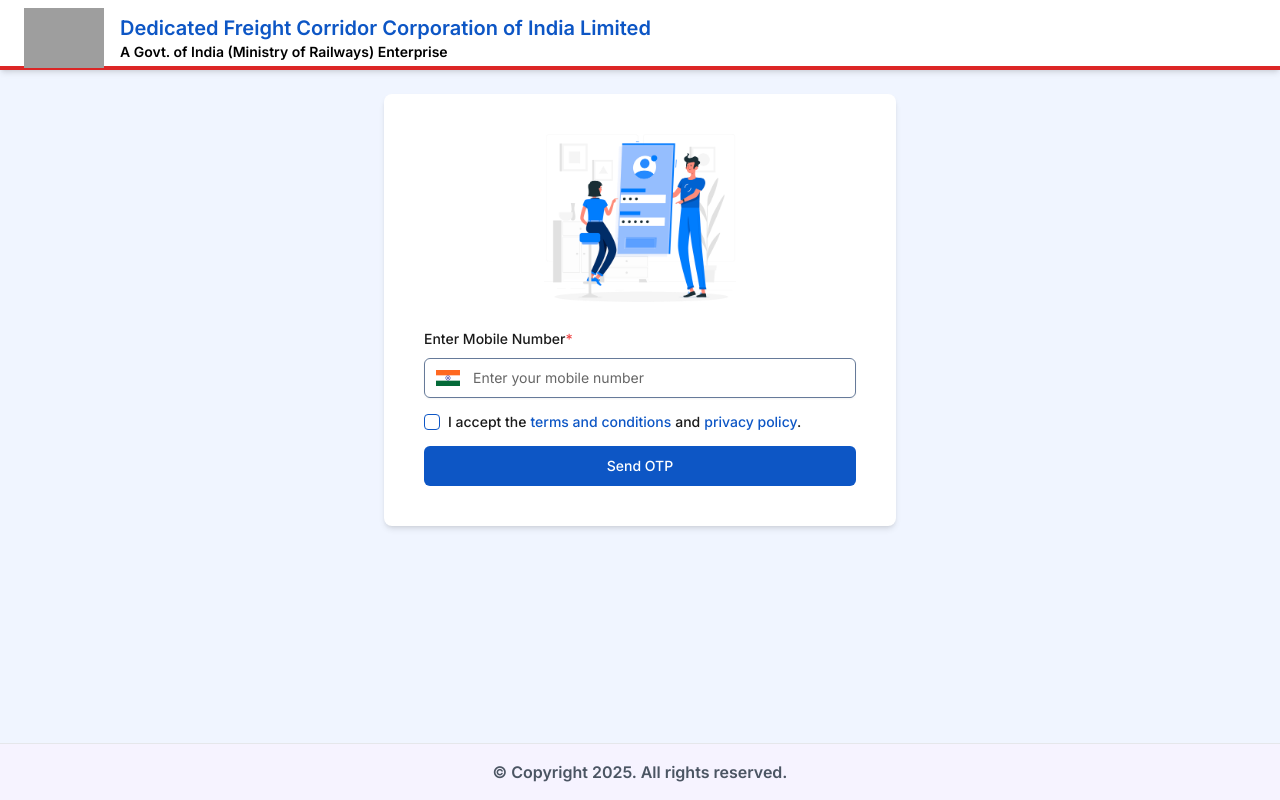
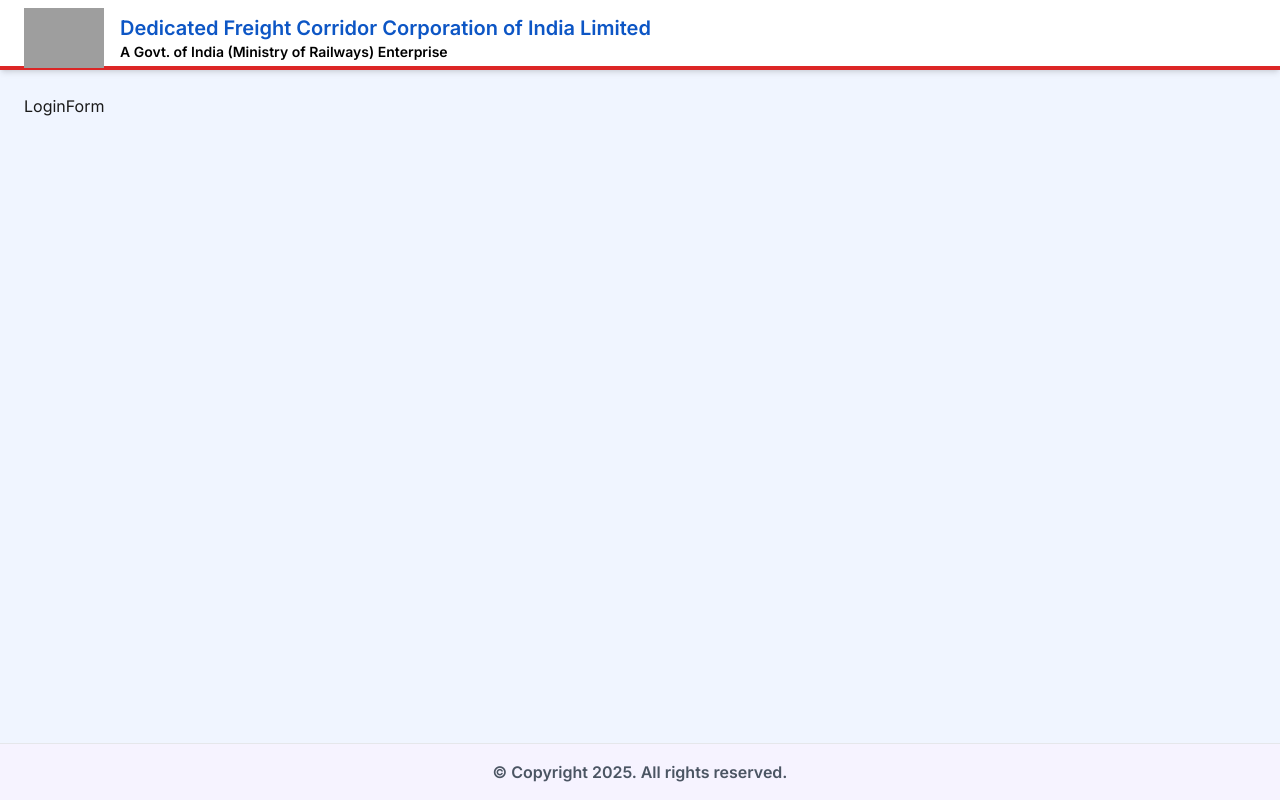
Before and after one commit to CETPA-Infotech-Private-Limited/VMS_DFCCIL, a React (Vite) app: page / in a window 1280 px wide. Both pictures are taken after a click on the button "Get Started". Built offline with nearby package versions, Linux system fonts and the light colour scheme; grey boxes are pictures that could not be loaded.

Commit message:
jfdjdhsk

```diff
--- a/src/components/visitor/login-from.tsx
+++ b/src/components/visitor/login-from.tsx
@@ -1,226 +1,7 @@
-import React, { useEffect, useState, useTransition, useCallback } from 'react';
-import { useForm } from 'react-hook-form';
-import { zodResolver } from '@hookform/resolvers/zod';
-import { z } from 'zod';
-import { Form, FormField, FormItem, FormControl, FormMessage } from '@/components/ui/form';
-import { Input } from '@/components/ui/input';
-import { Button } from '@/components/ui/button';
-import { Checkbox } from '@/components/ui/checkbox';
-import { IndiaFlag, LoginIllustration } from '@/assets/image/images';
-import { Label } from '../ui/label';
-import { useDispatch, useSelector } from 'react-redux';
-import { updateContactNumber } from '@/features/visitor/personalDetailsSlice';
-import { RootState } from '@/app/store';
-import { Edit } from 'lucide-react';
-import OtpForm from './OtpForm';
-import { useNavigate } from 'react-router';
-import axiosInstance from '@/services/axiosInstance';
-import toast from 'react-hot-toast';
+import React from 'react';
 
-const loginFormSchema = z.object({
-  mobile: z
-    .string()
-    .min(10, 'Mobile number must be at least 10 digits')
-    .max(10, 'Mobile number must not exceed 10 digits')
-    .regex(/^\d+$/, 'Mobile number must contain only digits'),
-  terms: z.boolean().refine((val) => val, 'You must accept the terms and conditions'),
-});
-
-type LoginFormValues = z.infer<typeof loginFormSchema>;
-
-const LoginForm: React.FC = () => {
-  const [state, setState] = useState({ isOtpSent: false, timeLeft: 120 });
-  const [isPending, startTransition] = useTransition();
-  const dispatch = useDispatch();
-  const personalDetails = useSelector((state: RootState) => state.personalDetails);
-  const navigate = useNavigate();
-
-  const form = useForm<LoginFormValues>({
-    resolver: zodResolver(loginFormSchema),
-    defaultValues: { mobile: '', terms: false },
-  });
-
-  const resetTimer = () => setState((prev) => ({ ...prev, timeLeft: 120 }));
-
-  const handleMobileChange = useCallback((e: React.ChangeEvent<HTMLInputElement>, field: any) => {
-    const numericValue = e.target.value.replace(/\D/g, '').slice(0, 10);
-    field.onChange(numericValue);
-  }, []);
-
-  const onSubmit = (data: LoginFormValues) => {
-    startTransition(() => {
-      const generateOTP = async () => {
-        const response = await axiosInstance.post('/OTP/generate', JSON.stringify(data.mobile));
-        dispatch(updateContactNumber({ contactNumber: data.mobile, otp: '' }));
-        setState({ isOtpSent: true, timeLeft: 120 });
-      };
-
-      toast.promise(generateOTP(), {
-        loading: 'Sending OTP...',
-        success: 'OTP sent successfully!',
-        error: 'Error generating OTP. Please try again.',
-      });
-    });
-  };
-
-  const handleVerify = (otp: string) => {
-    startTransition(() => {
-      const verifyOTP = async () => {
-        try {
-          const response = await axiosInstance.post('/OTP/verify', {
-            mobileNumber: personalDetails.contactNumber,
-            otp,
-          });
-
-          if (response.data.statusCode === 400) {
-            toast.error(response.data.errorDetail);
-            return;
-          }
-
-          // Success flow
-          dispatch(updateContactNumber({ mobileNumber: personalDetails.contactNumber, otp }));
-          toast.success(response.data.message);
-          navigate('/visitor-form');
-        } catch (error) {
-          console.error('Error verifying OTP:', error);
-          toast.error('An error occurred while verifying OTP. Please try again.');
-        }
-      };
-      verifyOTP();
-    });
-  };
-
-  const handleResend = () => {
-    startTransition(() => {
-      const resendOTP = async () => {
-        const response = await axiosInstance.post('/OTP/generate', JSON.stringify(personalDetails.contactNumber));
-        resetTimer();
-      };
-
-      toast.promise(resendOTP(), {
-        loading: 'Resending OTP...',
-        success: 'OTP resent successfully!',
-        error: 'Failed to resend OTP. Please try again.',
-      });
-    });
-  };
-
-  useEffect(() => {
-    if (state.isOtpSent) {
-      const timer = setInterval(() => {
-        setState((prev) => ({ ...prev, timeLeft: Math.max(prev.timeLeft - 1, 0) }));
-      }, 1000);
-
-      return () => clearInterval(timer);
-    }
-  }, [state.isOtpSent]);
-
-  return (
-    <div className="flex items-center justify-center">
-      <div className="bg-white p-4 sm:p-10 rounded-lg shadow-md w-full max-w-lg text-center pb-20">
-        <div className="mb-6">
-          <img src={LoginIllustration} alt="Login Illustration" className="mx-auto w-48" />
-        </div>
-        <Form {...form}>
-          <form onSubmit={form.handleSubmit(onSubmit)} className="space-y-4 text-left">
-            <FormField
-              name="mobile"
-              control={form.control}
-              render={({ field }) => (
-                <FormItem>
-                  <Label>
-                    Enter Mobile Number<span className="text-red-500">*</span>
-                  </Label>
-                  <div className="flex items-center space-x-2">
-                    <FormControl>
-                      <Input
-                        type="number"
-                        prefix={<img src={IndiaFlag} alt="India Flag" className="w-6 h-4" />}
-                        placeholder="Enter your mobile number"
-                        {...field}
-                        disabled={state.isOtpSent}
-                        onChange={(e) => handleMobileChange(e, field)}
-                      />
-                    </FormControl>
-                    {state.isOtpSent && (
-                      <Button
-                        size="icon"
-                        className="px-2 py-1"
-                        variant="ghost"
-                        onClick={() => setState({ ...state, isOtpSent: false })}
-                      >
-                        <Edit className="h-4 w-4" />
-                      </Button>
-                    )}
-                  </div>
-                  <FormMessage />
-                </FormItem>
-              )}
-            />
-            {!state.isOtpSent && (
-              <FormField
-                name="terms"
-                control={form.control}
-                render={({ field }) => (
-                  <FormItem>
-                    <div className="flex items-center space-x-2">
-                      <Checkbox
-                        id="terms"
-                        checked={field.value}
-                        onCheckedChange={(checked) => field.onChange(!!checked)}
-                      />
-                      <Label htmlFor="terms">
-                        I accept the
-                        <a
-                          href="https://dfccil.com/Home/DynemicPages?MenuId=155"
-                          target="_blank"
-                          className="text-primary hover:underline mx-1"
-                        >
-                          terms and conditions
-                        </a>
-                        and
-                        <a
-                          href="https://dfccil.com/Home/DynemicPages?MenuId=154"
-                          target="_blank"
-                          className="text-primary hover:underline ml-1"
-                        >
-                          privacy policy
-                        </a>
-                        .
-                      </Label>
-                    </div>
-                    <FormMessage />
-                  </FormItem>
-                )}
-              />
-            )}
-            {!state.isOtpSent && (
-              <Button type="submit" className="w-full mt-10" disabled={isPending}>
-                {isPending ? 'Sending OTP...' : 'Send OTP'}
-              </Button>
-            )}
-          </form>
-        </Form>
-        {state.isOtpSent && (
-          <div>
-            <div className="flex justify-between items-center mt-4">
-              <p className="text-sm text-gray-600">
-                You can resend OTP in{' '}
-                <strong>
-                  {state.timeLeft} {state.timeLeft === 1 ? 'second' : 'seconds'}
-                </strong>
-                .
-              </p>
-              <Button variant="link" disabled={state.timeLeft > 0} onClick={handleResend} size="sm">
-                Resend OTP
-              </Button>
-            </div>
-            <OtpForm onFormSubmit={handleVerify} />
-          </div>
-        )}
-      </div>
-    </div>
-  );
+const LoginForm = () => {
+  return <div>LoginForm</div>;
 };
 
 export default LoginForm;
--- a/src/routes/AppRoutes.tsx
+++ b/src/routes/AppRoutes.tsx
@@ -2,21 +2,19 @@
 import PrivateRoute from './PrivateRoute';
 import ProtectedRoute from './ProtectedRoute';
 import AdminDashboard from '@/pages/admin/AdminDashboard';
-import Dashboards from '@/pages/dashboard/Dashboard';
 import Unauthorized from '@/pages/unauthorized/Unauthorized';
-import Login from '@/pages/auth/Login/Login';
 import NotFound from '@/pages/notFound/NotFound';
-import VisitorLog from '@/pages/visitorLog/VisitorLog';
+
 import Visitor from '@/pages/visitor/Visitor';
 import RootLayout from '@/components/RootLayout';
 import VisitorMultiStepForm from '@/components/visitor/visitor-multistep-form';
+import LoginForm from '@/components/visitor/login-from';
 
 const AppRoutes = () => {
   return (
     <Routes>
-      {/* Public Routes */}
-      {/* <Route path="/login" element={<Login />} />
-      <Route path="/unauthorized" element={<Unauthorized />} /> */}
+      <Route path="/login" element={<LoginForm />} />
+      <Route path="/unauthorized" element={<Unauthorized />} />
 
       <Route path="/" element={<Visitor />} />
       <Route
@@ -27,11 +25,7 @@
           </RootLayout>
         }
       />
-      {/* Private Route */}
-      {/* <Route element={<PrivateRoute />}>
-        <Route path="/dashboard" element={<Dashboards />} />
-        <Route path="/visitor-log" element={<VisitorLog />} />
-      </Route> */}
+
       {/* <Route element={<ProtectedRoute allowedRoles={['admin']} />}>
         <Route path="/admin" element={<AdminDashboard />} />
       </Route> */}
```
